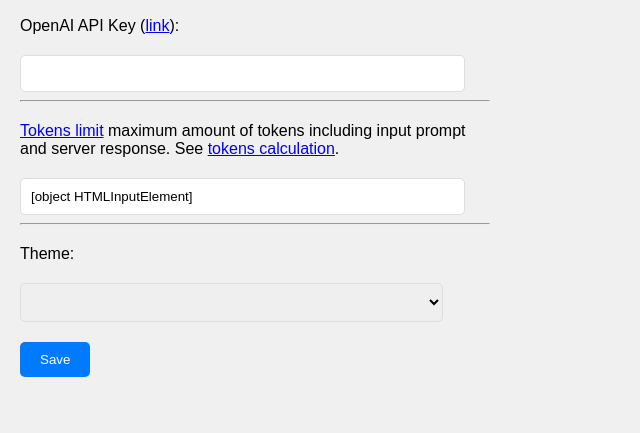
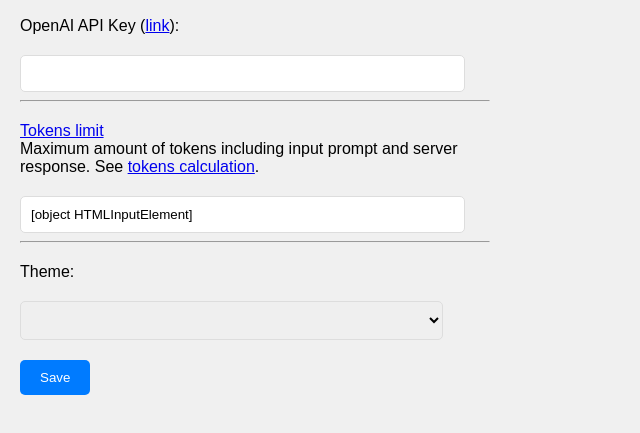
Before and after one commit to artemu78/OpenAI-API-Explorer, a browser extension: page options.html in a window 1280 px wide. Shown: the part 101-534 px from the top of the page, without its empty margins (0-640 px from the left). Drawn offline with Linux system fonts and the light colour scheme.

Commit message:
Fix options page

```diff
--- a/options.html
+++ b/options.html
@@ -20,6 +20,7 @@
       label {
         display: block;
         margin-top: 20px;
+        font-size: medium;
       }
       input[type="text"] {
         width: 90%;
@@ -70,8 +71,8 @@
         href="https://platform.openai.com/docs/api-reference/completions/create#completions/create-max_tokens"
         _target="blank"
         >Tokens limit</a
-      >
-      maximum amount of tokens including input prompt and server response. See
+      ><br>
+      Maximum amount of tokens including input prompt and server response. See
       <a href="https://platform.openai.com/tokenizer" _target="blank"
         >tokens calculation</a
       >.</label
```
